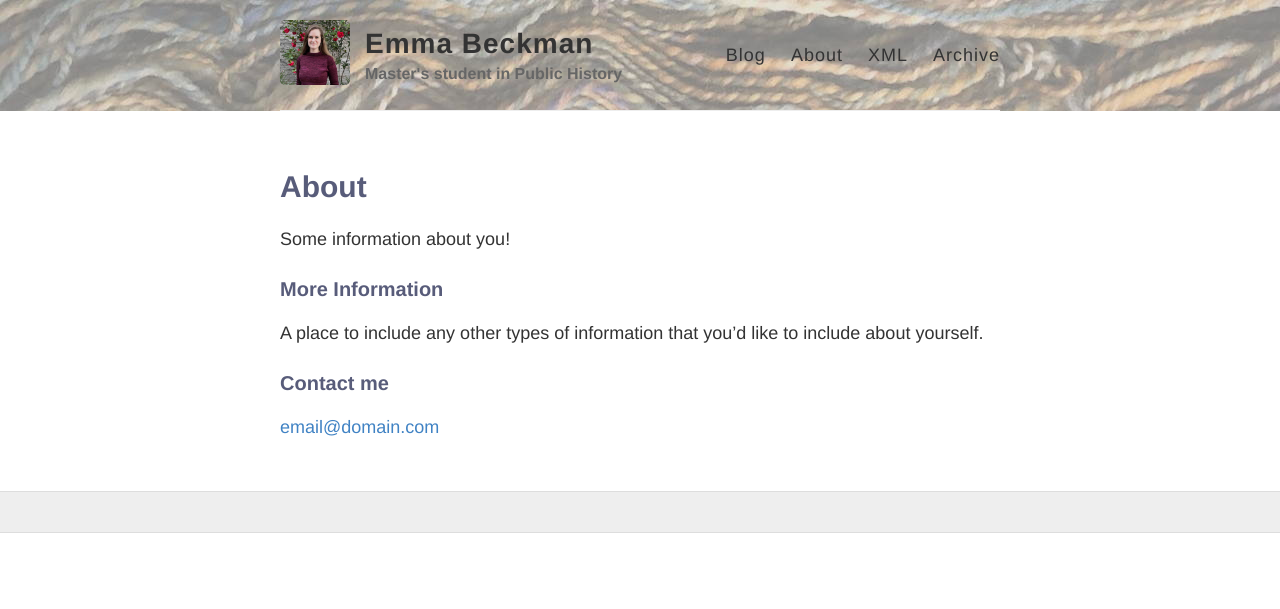
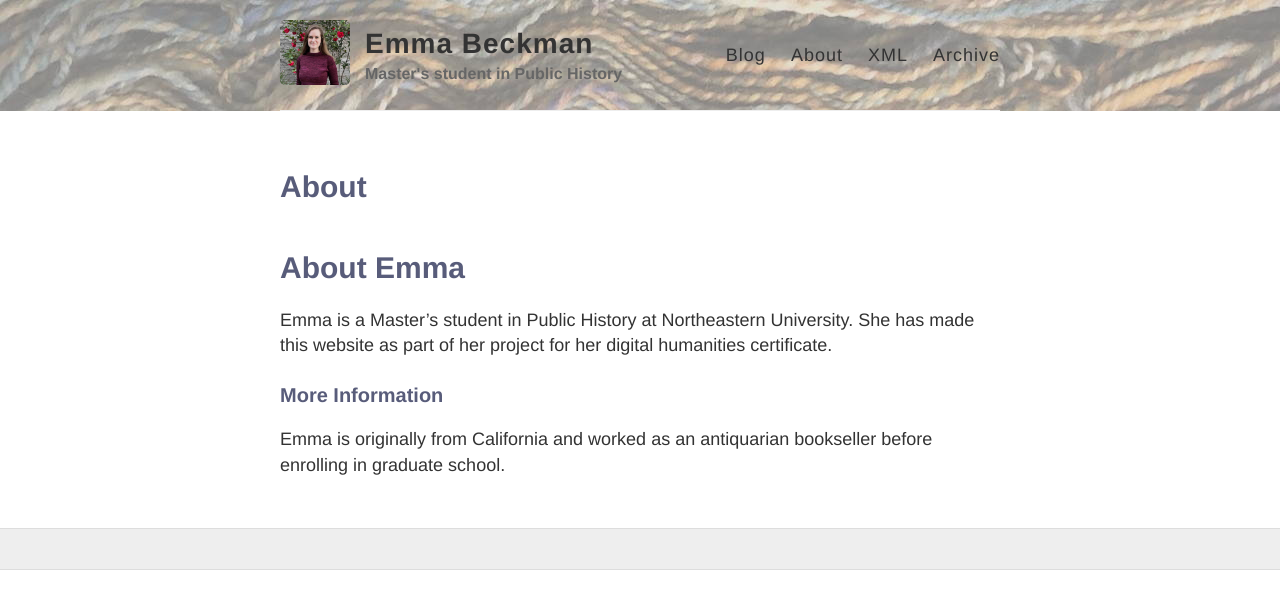
Before and after one commit to eslbeckman/eslbeckman.github.io, a Jekyll site: the page built from about.md, in a window 1280 px wide. Shown: the top 609 px of the page. Built offline with Jekyll 4.4.1, drawn with Linux system fonts in a browser that asks for light colours.

Commit message:
Update about.md

```diff
--- a/about.md
+++ b/about.md
@@ -3,13 +3,10 @@
 title: About
 permalink: /about/
 ---
+# About Emma
 
-Some information about you!
+Emma is a Master's student in Public History at Northeastern University. She has made this website as part of her project for her digital humanities certificate.
 
 ### More Information
 
-A place to include any other types of information that you'd like to include about yourself.
-
-### Contact me
-
-[email@domain.com](mailto:email@domain.com)
+Emma is originally from California and worked as an antiquarian bookseller before enrolling in graduate school.
```
